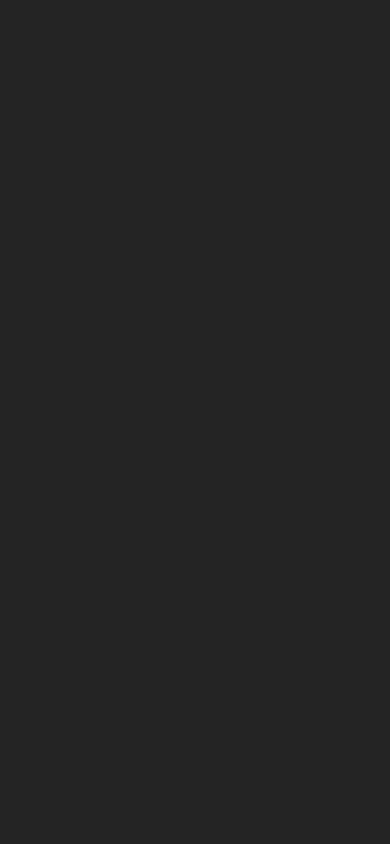
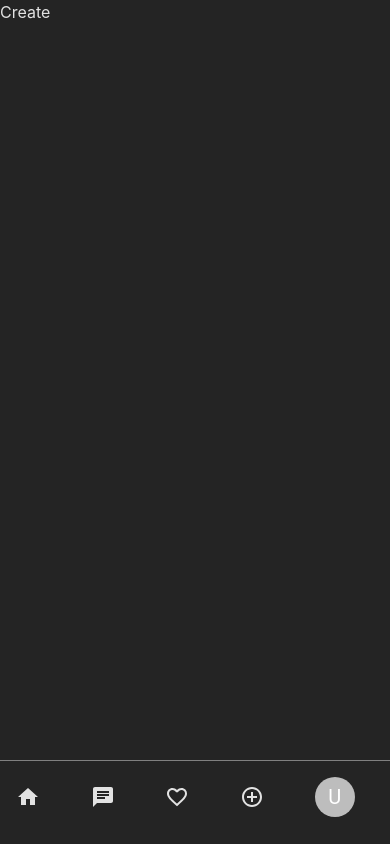
Before and after one commit to krishnabakshi2455/Social-Media-Website-MERNStack, a React (Vite) app in the folder front-end/: page /create in a window 390 px wide. Before the commit this address had no page. Built offline with nearby package versions, Linux system fonts and the light colour scheme.

Commit message:
navbar-update-3

```diff
--- /dev/null
+++ b/front-end/src/Components/Create/Create.tsx
@@ -0,0 +1,9 @@
+import React from 'react'
+
+const Create = () => {
+  return (
+    <div>Create</div>
+  )
+}
+
+export default Create
--- a/front-end/src/Components/Home/Home.tsx
+++ b/front-end/src/Components/Home/Home.tsx
@@ -2,11 +2,15 @@ import React from 'react'
 import Navbar from '../Navbar/NavBar'
 import MainRoutes from '../Main-Routes/MainRoutes'
 
-const Home:React.FC = () => {
+const Home: React.FC = () => {
   return (
     <>
-      <MainRoutes />
-      <Navbar/>
+      <div className='flex'>
+        <div className=''>
+          <Navbar />
+        </div>
+        <MainRoutes />
+      </div>
     </>
   )
 }
--- a/front-end/src/Components/Main-Routes/MainRoutes.tsx
+++ b/front-end/src/Components/Main-Routes/MainRoutes.tsx
@@ -1,16 +1,15 @@
 import React from 'react'
 import { Routes,Route } from 'react-router'
-import Home from '../Home/Home'
+import Create from '../Create/Create'
 
 const MainRoutes:React.FC = () => {
   return (
       <>
       <Routes>
           {/* Static route */}
-          <Route path="/post" element={<Home />} />
 
           {/* Dynamic route with user id */}
-          {/* <Route path="/" element={<Home />} /> */}
+          <Route path="/create" element={<Create />} />
 
           {/* Fallback route for unmatched paths */}
           {/* <Route path="*" element={<Home/>} /> */}
--- a/front-end/src/Components/Navbar/NavBar.css
+++ b/front-end/src/Components/Navbar/NavBar.css
@@ -2,29 +2,32 @@
     border-right: 1px solid grey;
     width: 16vw;
     display: flex;
-    flex-direction: column;
     align-items: flex-start;
     gap: 10px;
     height: 100vh;
-    /* position: fixed;
-    top: 0;
-    left: 0; */
 }
 
 .navbar-container {
     display: flex;
     flex-direction: row;
-    /* gap: 40px; */
+    flex-flow: row;
     margin-left: 1rem;
     box-sizing: border-box;
     width: 50%;
     padding: 10px 10px 10px 10px;
+    margin-top: 2rem;
 }
 
 .icon-container {
     display: flex;
     flex-direction: column;
-    gap: 38px;
+    gap: 88px;
+}
+
+.navbar-name-container {
+    display: flex;
+    flex-direction: column;
+    gap: 91px;
 }
 
 .post-conatainer-navabar {
@@ -33,8 +36,38 @@
 
 }
 
-@media (min-width:300px) and (max-width:450px) {
+
+
+
+@media (min-width:320px) and (max-width:400px) {
     .navbar-main-div {
+        border-top: 1px solid grey;
+        border-right: none;
+        width: 100vw;
+        display: flex;
+        gap: 1px;
+        position: fixed;
+        top: 90%;
+    }
+
+    .navbar-container {
+        display: flex;
+        margin-left: 1rem;
+        box-sizing: border-box;
+        width: 50%;
+        padding: 0px 0px 0px 0px;
+        margin-top: 1rem;
+    }
+
+    .icon-container {
+        display: flex;
+        flex-direction: row;
+        align-items: center;
+        gap: 26%;
+        width: 100vw;
+    }
+
+    .navbar-name-container {
         display: none;
     }
 
--- a/front-end/src/Components/Navbar/NavBar.tsx
+++ b/front-end/src/Components/Navbar/NavBar.tsx
@@ -1,57 +1,55 @@
 import { Avatar } from '@mui/material';
 import React from 'react';
 import HomeIcon from '@mui/icons-material/Home';
-import SearchIcon from '@mui/icons-material/Search';
 import AddCircleOutlineIcon from '@mui/icons-material/AddCircleOutline';
-import LogoutIcon from '@mui/icons-material/Logout';
+// import LogoutIcon from '@mui/icons-material/Logout';
 import ChatIcon from '@mui/icons-material/Chat';
-import { useDispatch, useSelector } from 'react-redux';
+import { useSelector } from 'react-redux';
 import './Navbar.css';
 import { RootState } from '../../ReduxFolder/store'; // Assuming RootState is defined in the Redux store
 import { Link } from 'react-router-dom';
 import Notification from '../Notification/Notification';
-import { LogOut } from '../../ReduxFolder/Redux-Authentication-LogIn/Authentication-LogIn-Store';
+// import { LogOut } from '../../ReduxFolder/Redux-Authentication-LogIn/Authentication-LogIn-Store';
 
 
 
 const Navbar: React.FC = () => {
     const SingUpUsername = useSelector((state: RootState) => state.AuthenticationSignup.username)
 
-    const dispatch = useDispatch()
+    // const dispatch = useDispatch()
 
-    const handlelogout = () => {
 
-        dispatch(LogOut())
-    }
+    // const handlelogout = () => {
+    //     dispatch(LogOut())
+    // }
     return (
         <>
+            <div className='navbar-main-div'>
 
-            <div className='navbar-super-div flex w-screen '>
-                <div className='navbar-main-div'>
 
-                    <div className='navbar-container'>
+                    <div className='navbar-container' >
+
                         <div className='icon-container '>
                             <Link to="/Posts" className=' text-white cursor-pointer'><HomeIcon /></Link>
-                            <Link to="/Posts" className=' text-white cursor-pointer'><SearchIcon /></Link>
+
                             <Link to="/Posts" className=' text-white cursor-pointer'><ChatIcon /></Link>
                             <Link to="/Posts" className=' text-white cursor-pointer'><Notification /></Link>
                             <Link to="/Create" className=' text-white'><AddCircleOutlineIcon /></Link>
-                            <p className=' text-white cursor-pointer' onClick={handlelogout}><LogoutIcon /></p>
+                            {/* <p className=' text-white cursor-pointer' onClick={handlelogout}><LogoutIcon /></p> */}
                             <Link to='/profile'><Avatar className='w-2'>{SingUpUsername ? SingUpUsername[0] : 'U'}</Avatar></Link>
                         </div>
 
-                        <div className='navbar-name-container flex flex-col gap-10'>
+                        <div className='navbar-name-container'>
                             <Link to="/post" className='text-white font-serif cursor-pointer'>Home</Link>
-                            <Link to="/search" className='text-white font-serif cursor-pointer'>Search</Link>
+
                             <Link to="/chats" className='text-white font-serif cursor-pointer'>Chats</Link>
                             <Link to="/notification" className='text-white font-serif cursor-pointer'>Notification</Link>
                             <Link to="/Create" className='text-white font-serif cursor-pointer'>Create</Link>
-                            <p className='text-white font-serif cursor-pointer' onClick={handlelogout}>LogOut</p>
+                            {/* <p className='text-white font-serif cursor-pointer' onClick={handlelogout}>LogOut</p> */}
                             <Link to="/profile" className=' text-white cursor-pointer ml-2 mt-2'>{SingUpUsername}</Link>
                         </div>
+
                     </div>
-                </div>
-
 
             </div>
         </>
```
Also changed, not shown: front-end/src/Components/Navbar/NavMobile.tsx (added, +44 -0 lines).
